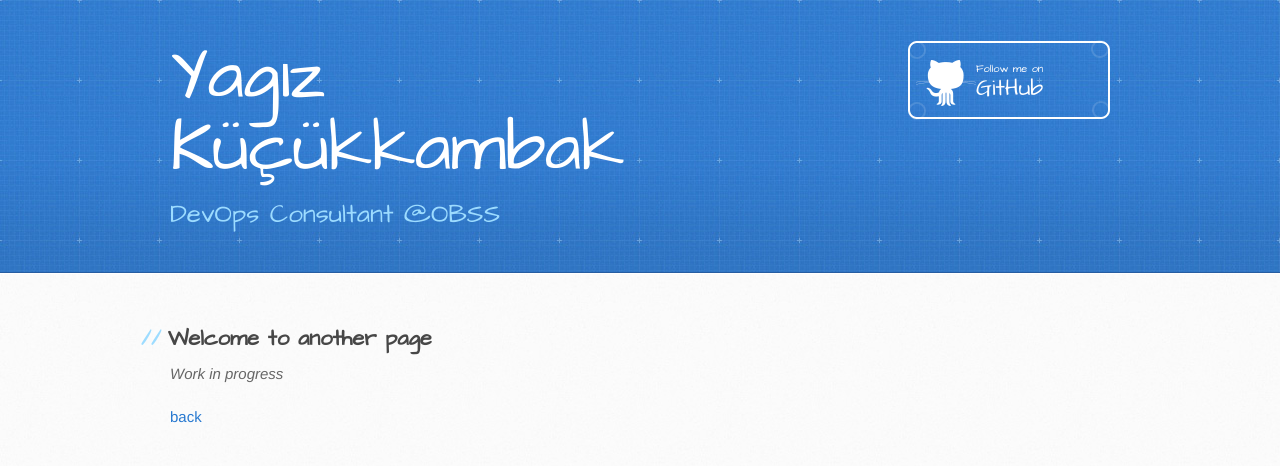
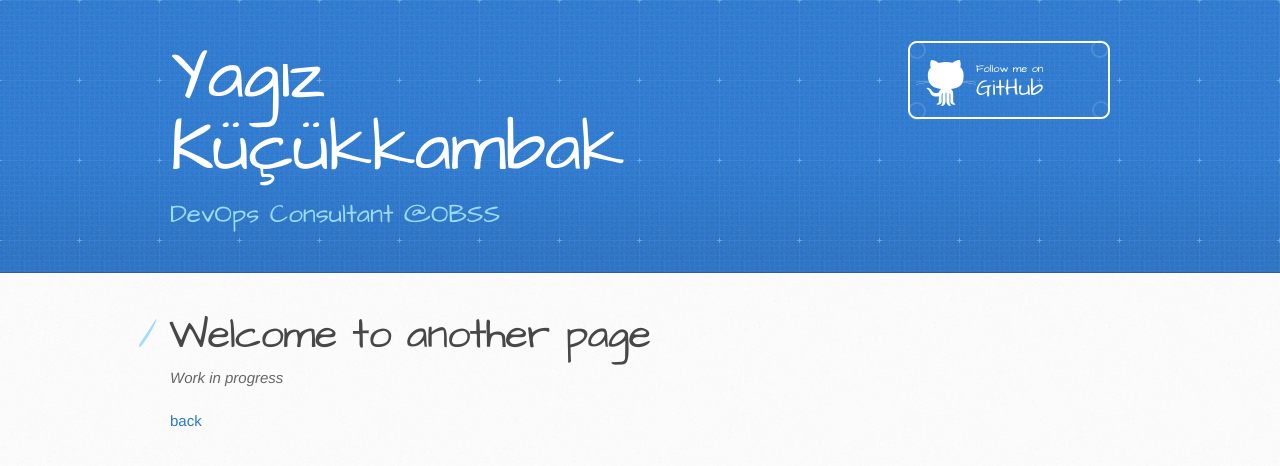
Before and after one commit to yagizkambak/yagizkambak.github.io, a Jekyll site: the page built from another-page.md, in a window 1280 px wide. Shown: the top 466 px of the page. Built offline with Jekyll 4.4.1, drawn with Linux system fonts in a browser that asks for light colours; our own code applies the rules of GitHub Pages for plain Markdown files.

```diff
--- a/another-page.md
+++ b/another-page.md
@@ -2,7 +2,7 @@
 layout: default
 ---
 
-## Welcome to another page
+# Welcome to another page
 
 _Work in progress_
 
```
